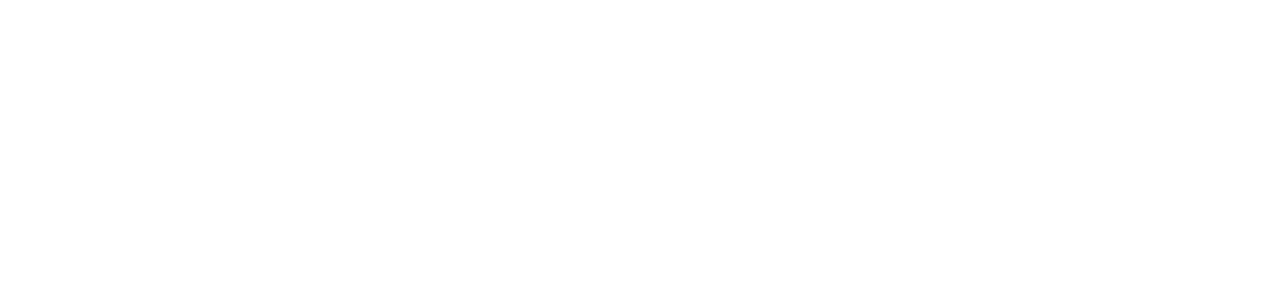
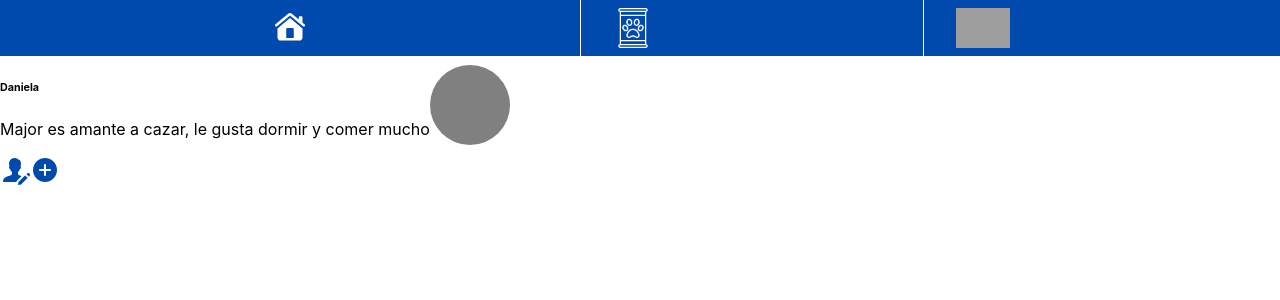
Before and after one commit to Danielariv16/PetPal, a React (Create React App) app: page /porfile in a window 1280 px wide. Before the commit this address had no page. Shown: the top 300 px of the page. Built offline with nearby package versions, Linux system fonts and the light colour scheme; grey boxes are pictures that could not be loaded.

Commit message:
working on porfile-feature

```diff
--- a/src/App.js
+++ b/src/App.js
@@ -3,6 +3,7 @@ import './App.css';
 import { BrowserRouter, Route, Routes } from 'react-router-dom';
 import HomePage from './HomePage/HomePage';
 import SpotLight from './SpotLight/SpotLight';
+import Porfile from './Porfile/Porfile';
 
 function App() {
   return (
@@ -10,6 +11,7 @@ function App() {
       <Routes>
         <Route path='/'element={<HomePage />}></Route>
         <Route path='/spot-light' element={<SpotLight/>}></Route>
+        <Route path='/porfile' element={<Porfile />}></Route>
 
       </Routes>
 
--- /dev/null
+++ b/src/Porfile/Porfile.js
@@ -0,0 +1,32 @@
+import Header from '../Header/Header';
+import './Porfile.scss';
+import porfileEdit from '../images/icons8-registration-30.png';
+import addPic from '../images/icons8-add-30.png'
+
+function Porfile(){
+    return (
+        <>
+        <Header />
+        <section className='porfile_section'>
+            <div className='porfile_section-container1'>
+                <div className='porfile_section-aboutYou'>
+                    <h6 className='porfile_section-name'>Daniela</h6>
+                    <p className='porfile_section-about'>
+                        Major es amante a cazar, le gusta dormir y comer mucho
+                    </p>
+                </div>
+                <div className='porfile_section-porfilePic'>
+                    <div  className='porfile_section-pic'></div>
+                    {/* <img className='porfile_section-pic'></img> */}
+                </div>
+            </div>
+                <div className='porfile_section-buttons'>
+                    <img className='porfile_section-edit' src={porfileEdit}></img>
+                    <img className='porfile_section-add' src={addPic}></img>
+                </div>
+        </section>
+        </>
+    )
+}
+
+export default Porfile
--- /dev/null
+++ b/src/Porfile/Porfile.scss
@@ -0,0 +1,12 @@
+.porfile_section {
+    &-container1 {
+        display: flex;
+        align-items: center
+    }
+    &-pic {
+        border-radius: 50%;
+        height: 10vh;
+        width: 10vh;
+        background-color: grey;
+    }
+}
```
Also changed, not shown: src/images/icons8-add-30.png (added), src/images/icons8-registration-30.png (added).
